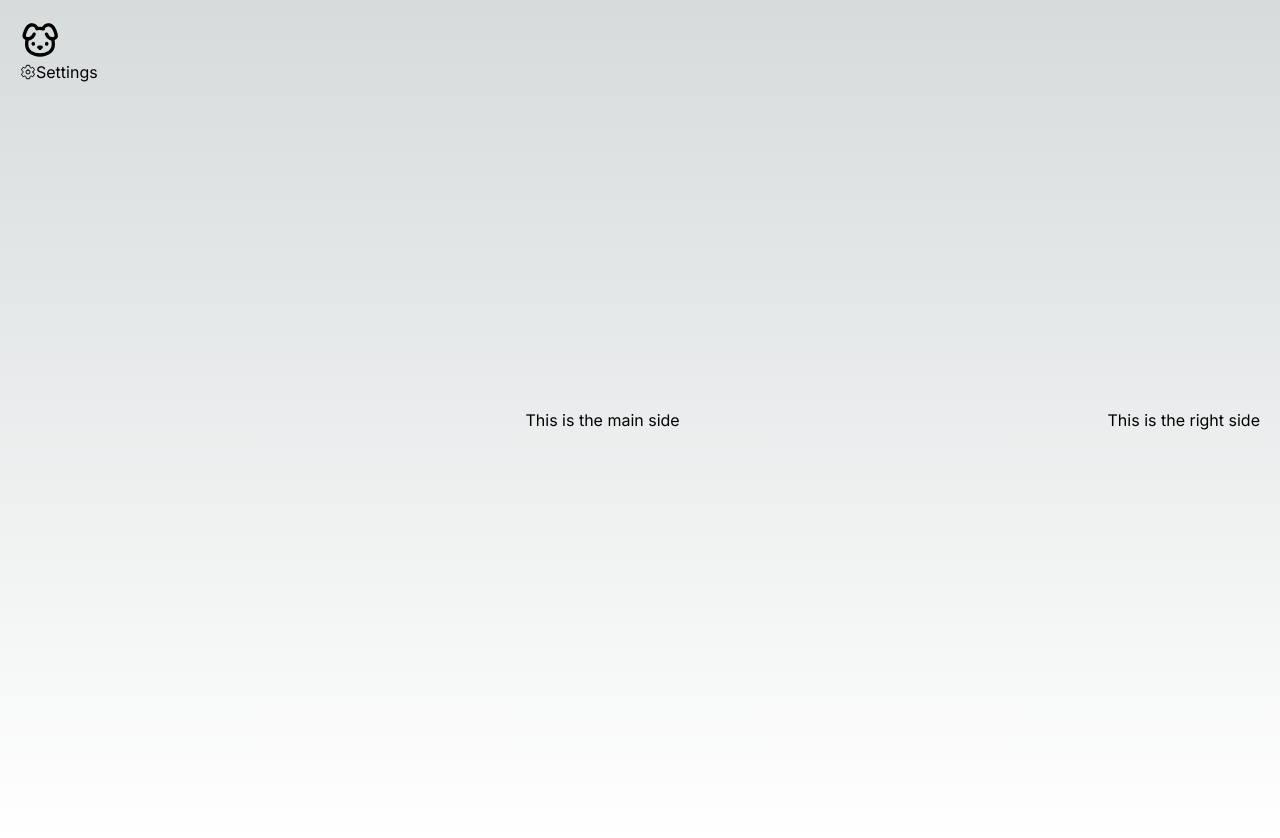
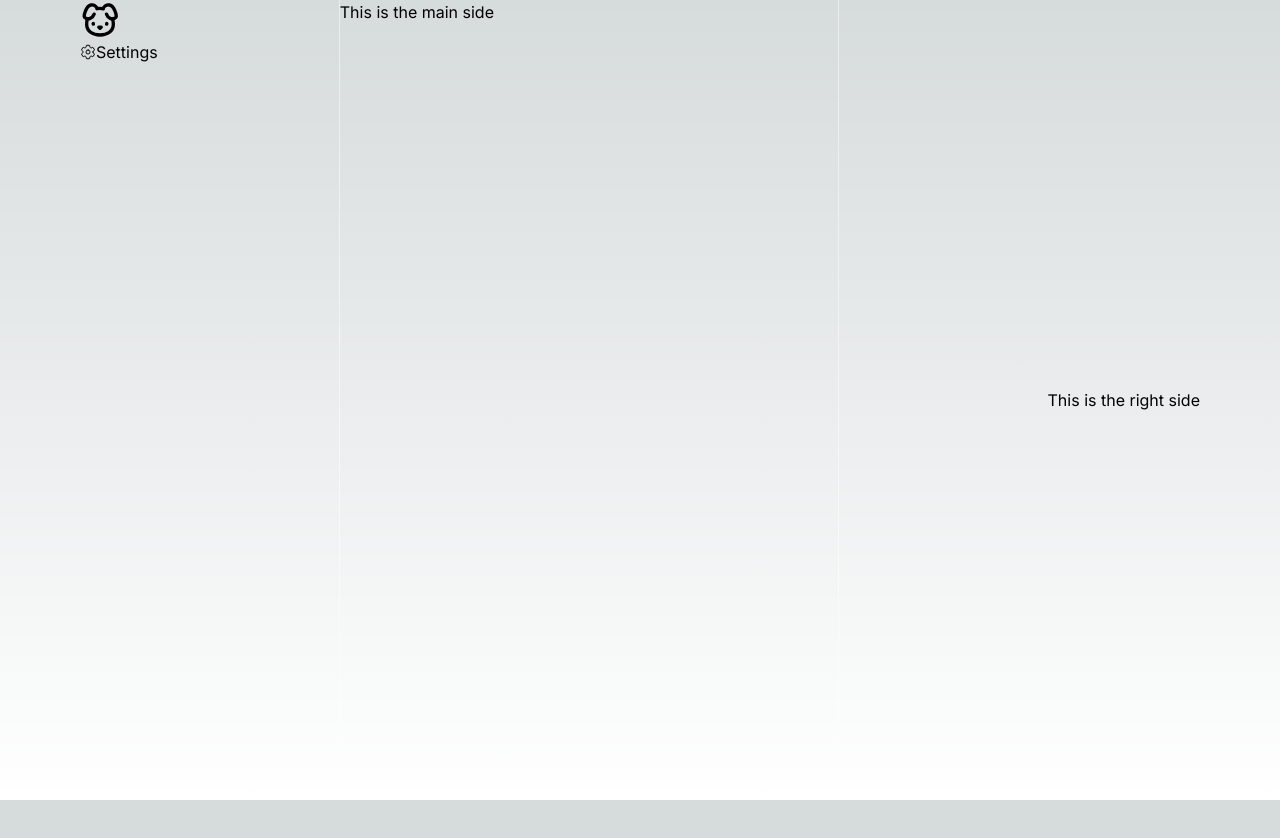
Before and after one commit to meiy112/old-mw-website, a Next.js app: page / in a window 1280 px wide. After the commit the page ends 800 px from the top, so only its background shows below. Built offline with nearby package versions, Linux system fonts and the light colour scheme.

Commit message:
main + left

```diff
--- a/app/components/left/Sidebar.tsx
+++ b/app/components/left/Sidebar.tsx
@@ -2,12 +2,16 @@
 import { LuDog } from "react-icons/lu";
 import SettingButton from "./SettingButton";
 
+//Left sidebar with logo + settings
 export default function Sidebar() {
   const handleSettingsClick = () => {
     console.log("Button Clicked!");
   };
   return (
-    <div className="justify-start h-screen items-baseline flex flex-col">
+    <div
+      className="justify-start h-screen items-baseline flex flex-col"
+      style={{ width: 50 }}
+    >
       <LuDog size={40} style={{}} />
       <SettingButton onClick={handleSettingsClick} />
     </div>
--- a/app/components/main.tsx
+++ /dev/null
@@ -1,9 +0,0 @@
-import Image from "next/image";
-
-export default function Main() {
-  return (
-    <div>
-      <p>This is the main side</p>
-    </div>
-  );
-}
--- /dev/null
+++ b/app/components/middle/main.tsx
@@ -0,0 +1,14 @@
+export default function Main() {
+  return (
+    <div
+      className="h-screen"
+      style={{
+        borderLeft: "0.5px solid rgba(255, 255, 255, 0.5)",
+        borderRight: "0.5px solid rgba(255, 255, 255, 0.5)",
+        width: 500,
+      }}
+    >
+      <p>This is the main side</p>
+    </div>
+  );
+}
--- a/app/components/right.tsx
+++ b/app/components/right/right.tsx
@@ -1,5 +1,3 @@
-import Image from "next/image";
-
 export default function Right() {
   return (
     <div>
--- a/app/page.tsx
+++ b/app/page.tsx
@@ -1,11 +1,10 @@
-import Image from "next/image";
-import Main from "./components/main";
-import Right from "./components/right";
+import Right from "./components/right/right";
 import Sidebar from "./components/left/Sidebar";
+import Main from "./components/middle/main";
 
 export default function Home() {
   return (
-    <main className="flex flex-row min-h-screen items-center justify-between p-5">
+    <main className="flex flex-row min-h-screen items-center justify-between px-20">
       {/*Settings + Logo*/}
       <Sidebar />
       {/*Main middle content*/}
```
